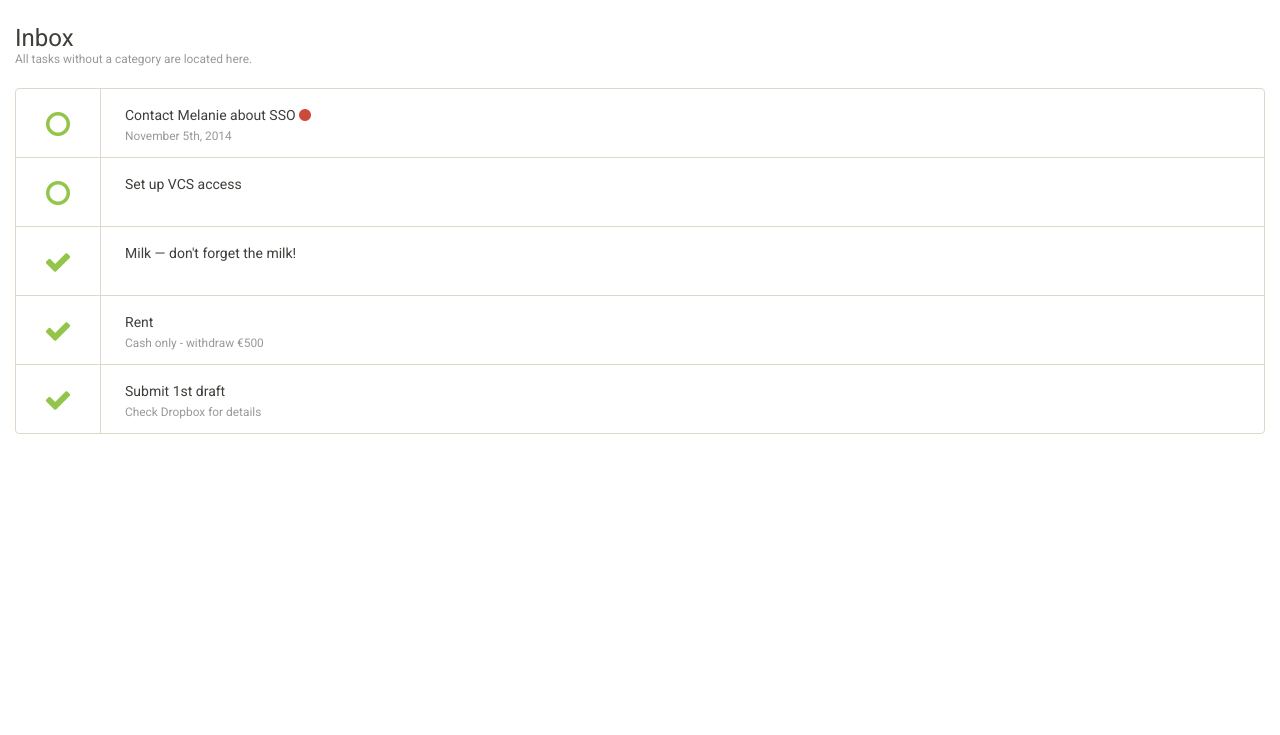
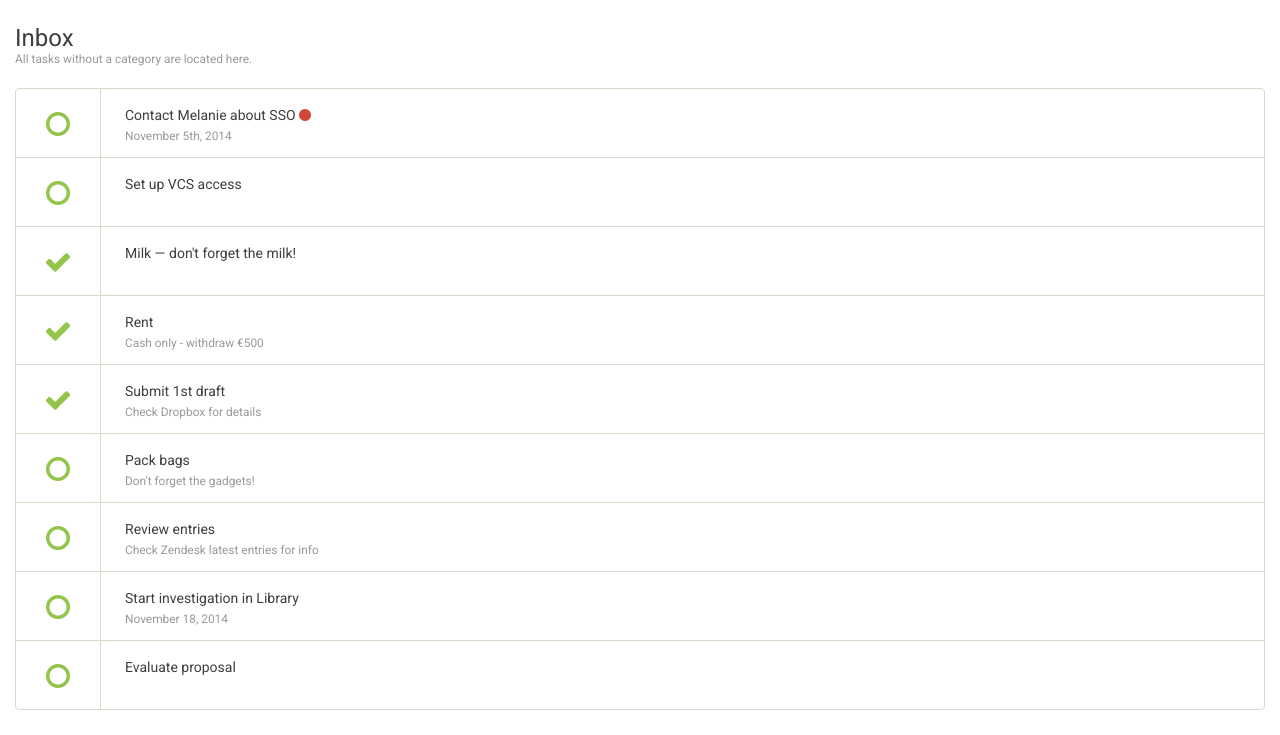
Before and after one commit to kirankumarpatel/dbs-done, a plain HTML site: page index.html in a window 1280 px wide. Shown: the part 65-800 px from the top of the page. Drawn offline with Linux system fonts and the light colour scheme.

Commit message:
Dummy tasks and basic loading method for testing

```diff
--- a/index.html
+++ b/index.html
@@ -46,7 +46,7 @@
                 <div class="col-xs-12 task-details">
                     <h3 class="title">Inbox</h3><small class="subtitle">All tasks without a category are located here.</small>
 
-                    <ul class="list-group tasks">
+                    <ul id="task-list" class="list-group tasks">
                         <li class="list-group-item">
                             <a href="#" class="task task-action task-action-complete"><i class="fa fa-circle-o fa-2x fa-fw"></i></a>
                             <a href="#" class="task">
--- /dev/null
+++ b/js/main.js
@@ -0,0 +1,75 @@
+// making sure that things work
+if (!Modernizr.localstorage) {
+	alert("Offline storage is not supported by this browser. You might need to update or change it to continue using this application.");
+}
+
+// provinding a leveled playing field
+localStorage.clear();
+
+// default tasks
+tasks = [{
+		content: "Pack bags",
+		note: "Don't forget the gadgets!",
+		due: "November 20, 2014", // @TODO: use the datetime object
+		priority: 2
+	}, {
+		content: "Review entries",
+		note: "Check Zendesk latest entries for info", // @TODO: overflowing makes the task disappear
+		due: null,
+		priority: 1
+	}, {
+		content: "Start investigation in Library",
+		note: null,
+		due: "November 18, 2014",
+		priority: 3
+	}, {
+		content: "Evaluate proposal",
+		note: null,
+		due: null,
+		priority: 1
+	}];
+
+// store them
+localStorage["tasks"] = JSON.stringify(tasks);
+
+// then retrieve them (to test everything out)
+tasks = JSON.parse(localStorage["tasks"]);
+
+/**
+* Render all the tasks inside the inbox
+*
+* data - an array of tasks
+* return void
+*/
+function renderTask(data) {
+	item = $(document.createElement("li"))
+		.addClass("list-group-item");
+
+	action = $(document.createElement("a"))
+		.addClass("task task-action task-action-complete")
+		.attr("href", "#")
+		.html('<i class="fa fa-circle-o fa-2x fa-fw"></i>').appendTo(item);
+
+	if (data.note != null) {
+		content = data.content + "<br /><small>" + data.note + "</small>";
+	} else if (data.due != null) {
+		content = data.content + "<br /><small>" + data.due + "</small>";
+	} else {
+		content = data.content;
+	}
+
+	task = $(document.createElement("a"))
+		.addClass("task")
+		.html(content)
+		.appendTo(item);
+
+	$("#task-list").append(item);
+}
+
+// load them
+$(document).ready(function() {
+	for(x = 0; x < tasks.length; x++) {
+		// create a function out of this
+		renderTask(tasks[x]);
+	}
+});
```
